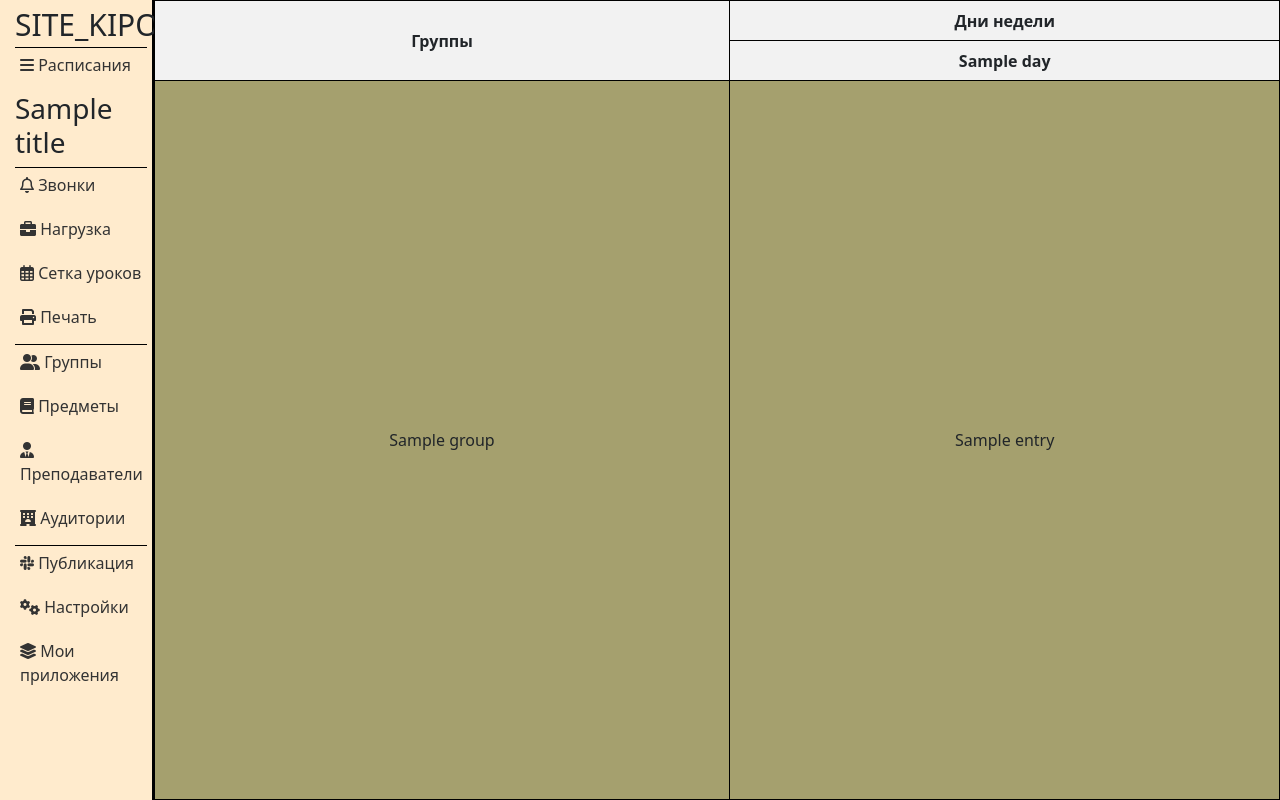
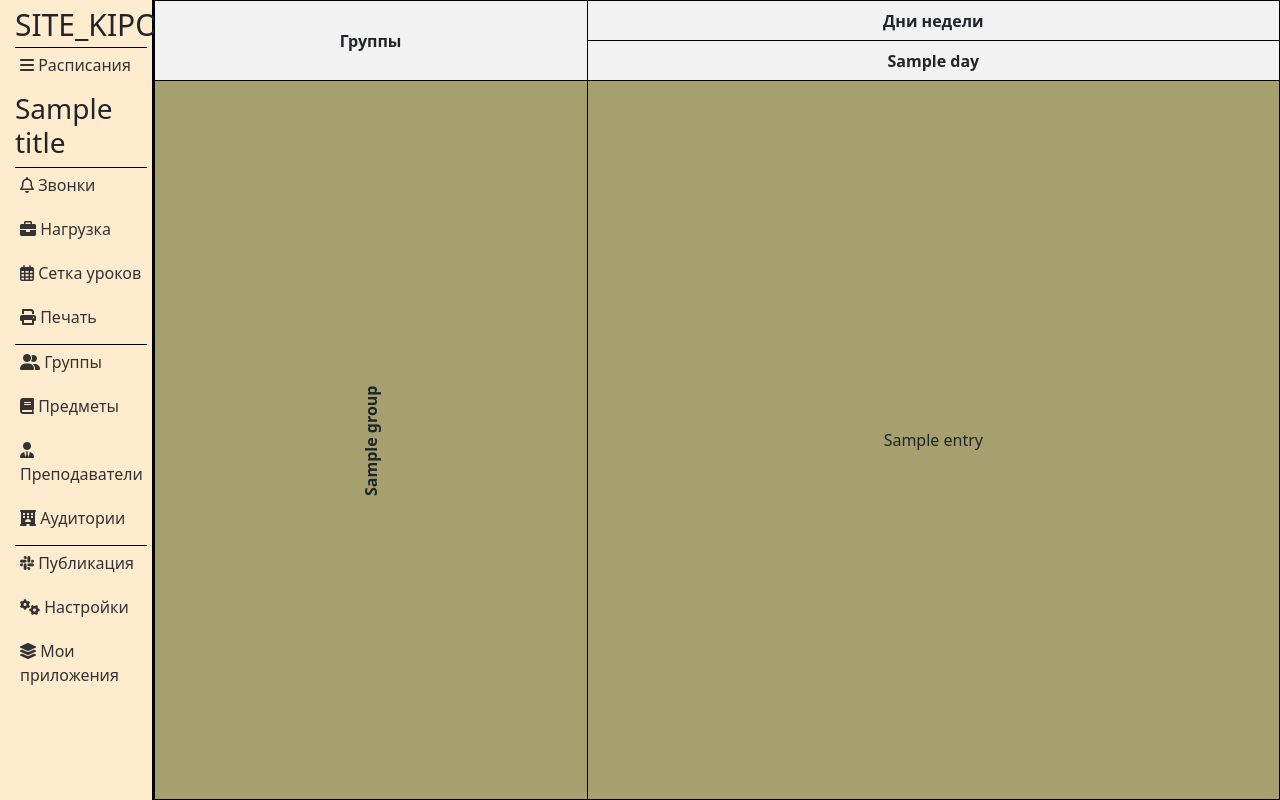
Before and after one commit to rokman87/KIPO_SITE, a Django app: template applications/templates/applications/printSchedule.html in a window 1280 px wide. Run offline with Django 4.2, Linux system fonts and the light colour scheme; the template is opened without the code that fills it: most values are stand-ins (such as "Sample title", 1, 10 or a date in 2020); some libraries are stand-ins or nearby versions.

Commit message:
printSchedule beta sett

```diff
--- a/applications/templates/applications/printSchedule.html
+++ b/applications/templates/applications/printSchedule.html
@@ -7,17 +7,30 @@
 {% block content %}
 <head>
     <style>
-        table   {
+        table{
         border-collapse: collapse;
         width: 100%;
+        white-space: nowrap;
         }
-        th, td  {
+
+        th, td{
         border: 1px solid black;
         text-align: center;
+        white-space: nowrap;
         }
-        th      {
+
+        th{
         background-color: #f2f2f2;
         height: 40px;
+        width: 60px;
+        }
+
+        .groupName {
+            writing-mode: vertical-rl;
+            white-space: nowrap;
+            font-size: 16px;
+            transform: rotate(180deg);
+            font-weight: bold;
         }
     </style>
 
@@ -35,11 +48,12 @@
     <!-- Пример данных таблицы -->
     {% for group, schedule in schedules.items %}
     <tr>
-            <td>{{ group }}</td>
+        <td class="groupName">{{ group }}</td>
         {% for entry in schedule %}
         <td>{{ entry }}</td>
         {% if forloop.counter|divisibleby:days_in_week %}
-            </tr><tr>
+    </tr>
+    <tr>
         {% endif %}
         {% endfor %}
     </tr>
```
Also changed, not shown: applications/views.py (+18 -9 lines). Lines whose indentation alone changed are shown as unchanged.
